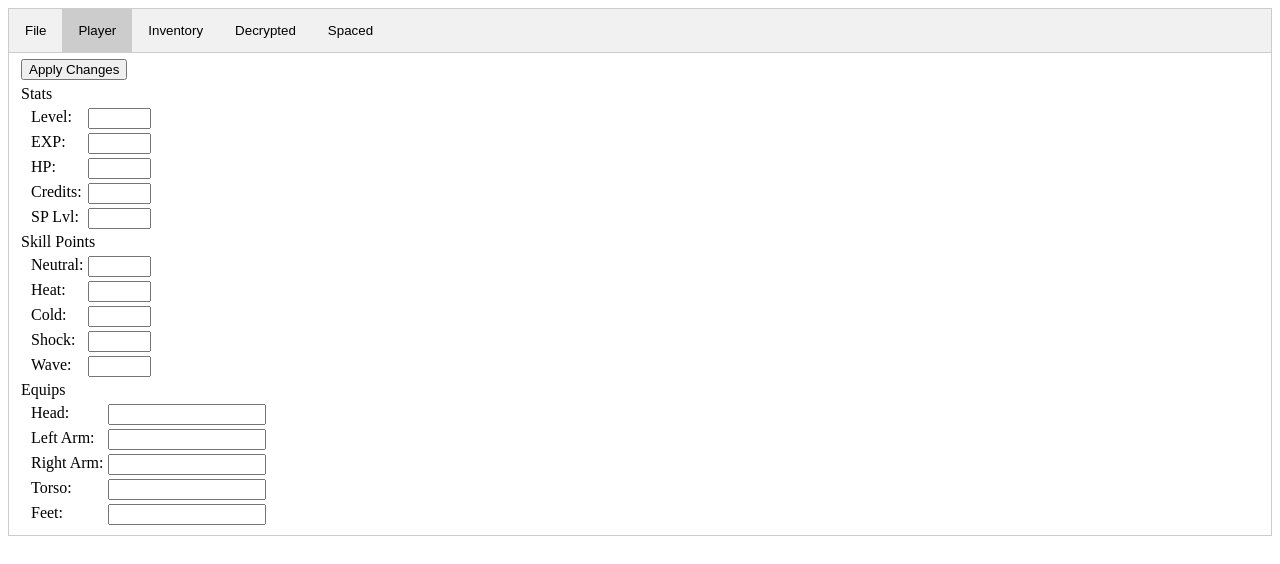
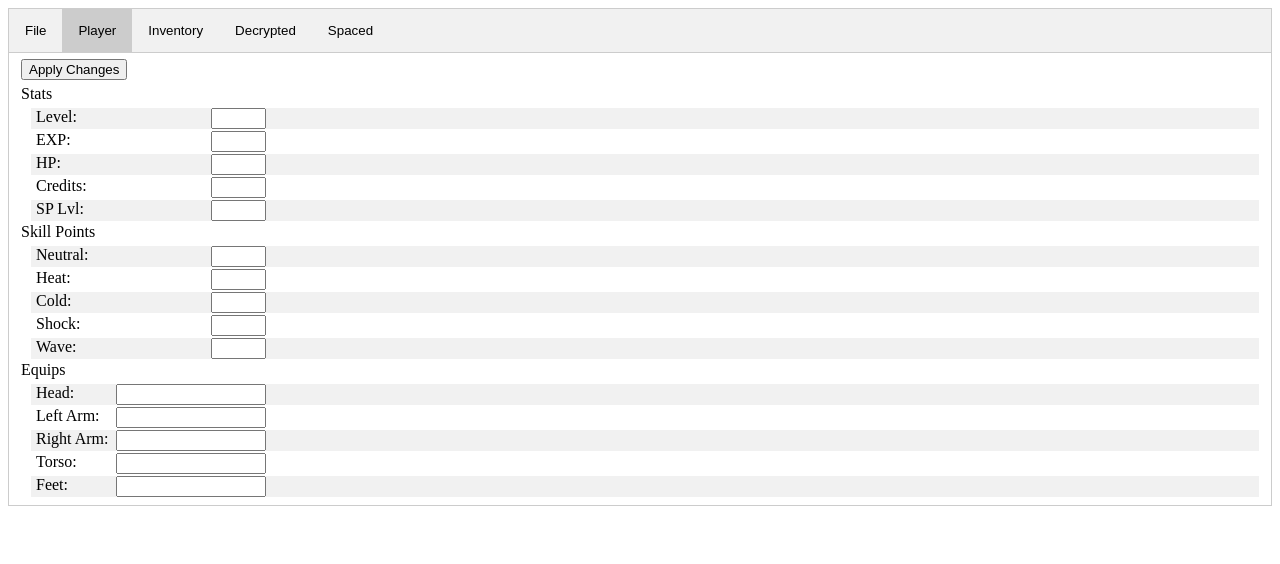
Before and after one commit to INSYG/CCSaveEdit, a plain HTML site: page index.html in a window 1280 px wide. Both pictures are taken after a click on the button "Player". Drawn offline with Linux system fonts and the light colour scheme.

Commit message:
add visual guides and graceful fallback

```diff
--- a/main.js
+++ b/main.js
@@ -60,12 +60,15 @@ loadJSON(function (response) {
             else type = "other";
 
             var elementId = "item" + invsort[k][j].ind;
-            itemstr += '<div class="textBoxAlignItem">' +
+            itemstr +=
+                '<div class="zebra">' +
+                    '<div class="textBoxAlignItem">' +
                         '<label for="' + elementId + '">' +
                             '<img alt="i" src="icon/' + type + item.rarity + ".png\"> " +
                             item.name.en_US +
                         '</label>' +
                         '<input id="' + elementId + '" type="text" class="textBoxAlignItem">' +
+                    '</div>' +
                 '</div>';
             itemCount++;
         }
@@ -189,7 +192,18 @@ function updateTextareas() {
 }
 
 function getItemNameById(n) {
+    try {
         return items[n].name.en_US;
+    } catch (e) {
+        console.warn('Item ', n, 'not found in en_US, trying de_DE...');
+
+        try {
+            return items[n].name.de_DE;
+        } catch (e) {
+            console.error('Item ', n, 'not found in de_DE, giving up.');
+            return 'ITEM NOT FOUND';
+        }
+    }
 }
 
 function getItemIdByName(s) {
--- a/style.css
+++ b/style.css
@@ -1,3 +1,12 @@
+/* apply a natural box layout model to all elements, but allowing components to change */
+html {
+    box-sizing: border-box;
+}
+
+*, *:before, *:after {
+    box-sizing: inherit;
+}
+
 div.indent {
     margin-left: 10px;
     margin-top: 5px
@@ -8,40 +17,36 @@ div.textBoxAlign {
     height: 25px
 }
 
-div.textBoxAlignItem {
-    width: 220px;
+div.textBoxAlignItem,
+div.textBoxAlignEquip,
+div.textBoxAlignFlags {
+    width: 300px;
     height: 25px
 }
 
-div.textBoxAlignEquip {
-    width: 235px;
-    height: 25px
+input.textBoxAlign,
+input.textBoxAlignItem,
+input.textBoxAlignEquip,
+input.textBoxAlignFlags {
+    float: right;
+    height: 21px;
 }
 
-div.textBoxAlignFlags {
-    width: 250px;
-    height: 25px
+input.textBoxAlignItem {
+    width: 25px;
+    text-align: right;
 }
 
 input.textBoxAlign {
-    float: right;
     width: 55px;
     text-align: right;
 }
 
-input.textBoxAlignItem {
-    float: right;
-    width: 25px;
-    text-align: right;
-}
-
 input.textBoxAlignEquip {
-    float: right;
     width: 150px;
 }
 
 input.textBoxAlignFlags {
-    float: right;
     width: 100px;
 }
 
@@ -80,3 +85,19 @@ input.textBoxAlignFlags {
     border: 1px solid #ccc;
     border-top: none;
 }
+
+label {
+    display: inline-block;
+    min-width: 230px;
+    vertical-align: middle;
+}
+
+.zebra {
+    height: 21px;
+    margin-bottom: 2px;
+    padding-left: 5px;
+}
+
+.zebra:nth-child(odd) {
+    background: #f1f1f1;
+}
```
Lines whose indentation alone changed are shown as unchanged.
